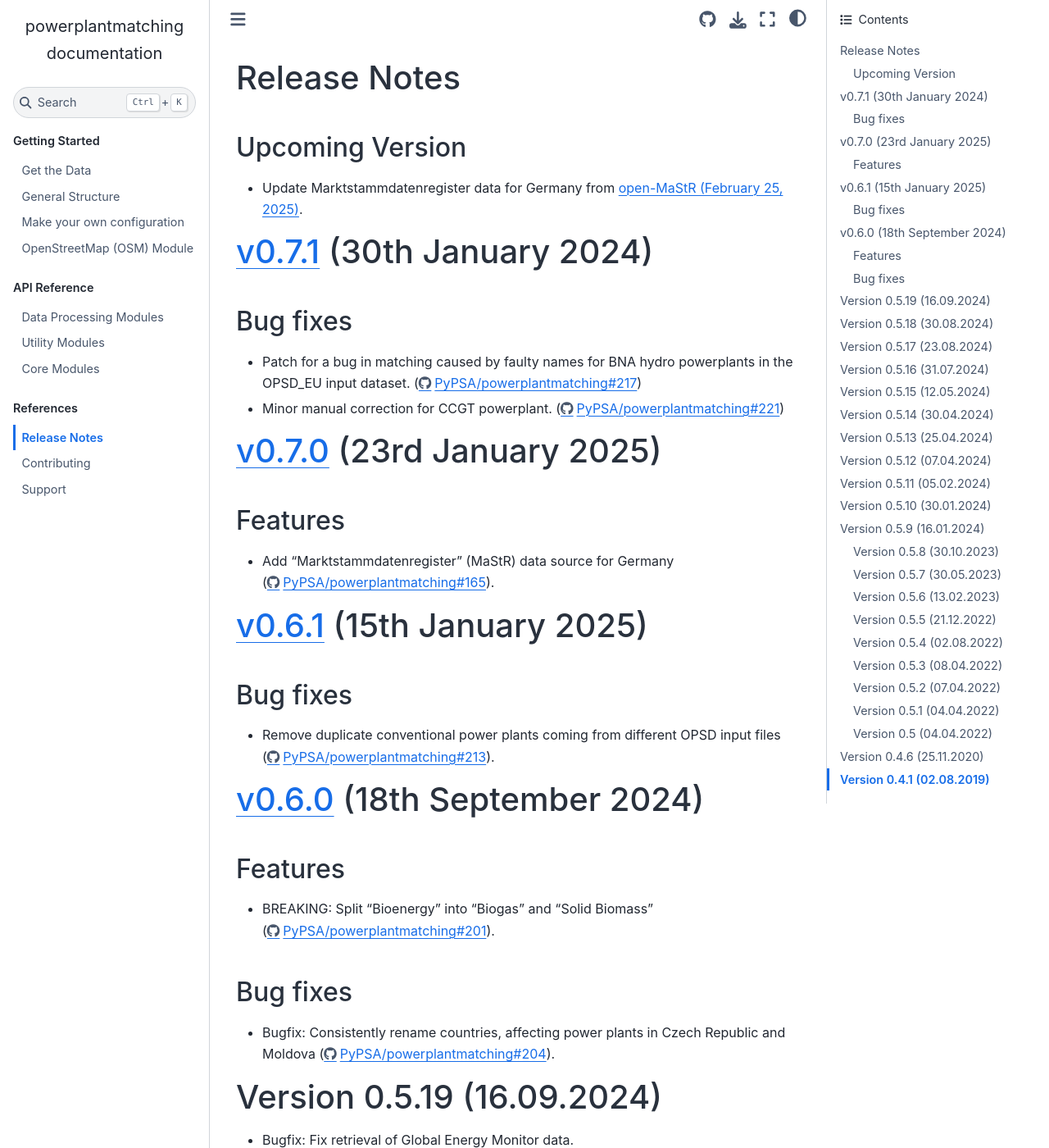
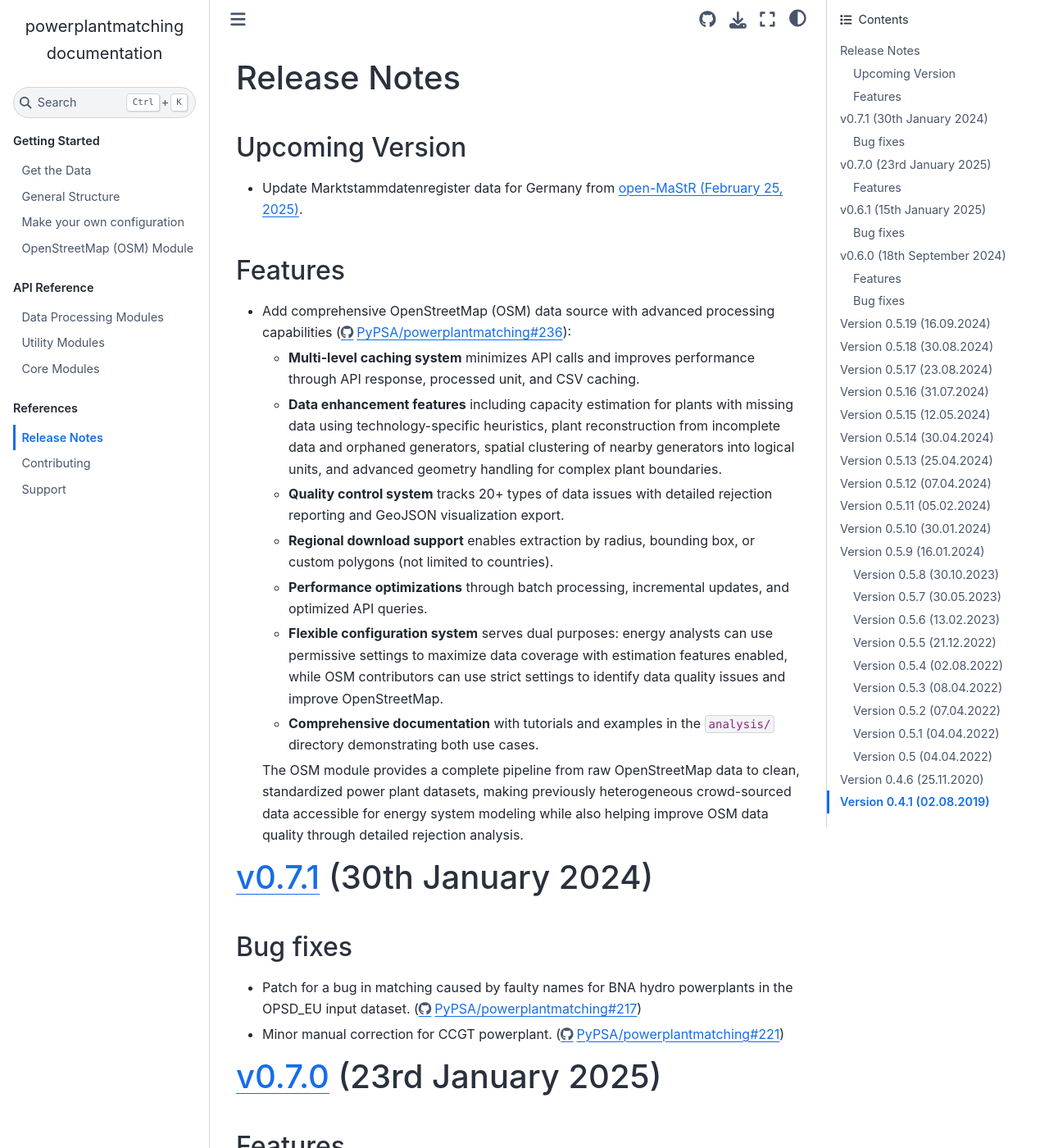
Before and after one commit to PyPSA/powerplantmatching, a Sphinx documentation site: the page built from doc/release-notes.rst, in a window 1280 px wide and 1400 px high. Shown: the whole window at 82% size. Built offline with Sphinx 7.4.7 and the Sphinx Book theme 1.1.4, drawn with Linux system fonts in a browser that asks for light colours; pages that are not in the unit, such as notebooks, are missing from menus.

Commit message:
docs: Add OSM module to release notes
- Document comprehensive OpenStreetMap data source with advanced processing
- Highlight dual purpose for energy analysts and OSM community
- Include details on caching, enhancement features, and quality control

```diff
--- a/doc/release-notes.rst
+++ b/doc/release-notes.rst
@@ -5,6 +5,22 @@ Upcoming Version
 ----------------
 
 * Update Marktstammdatenregister data for Germany from `open-MaStR (February 25, 2025)  <https://zenodo.org/records/14783581>`__.
+
+Features
+--------
+
+* Add comprehensive OpenStreetMap (OSM) data source with advanced processing capabilities (https://github.com/PyPSA/powerplantmatching/pull/236):
+
+  - **Multi-level caching system** minimizes API calls and improves performance through API response, processed unit, and CSV caching.
+  - **Data enhancement features** including capacity estimation for plants with missing data using technology-specific heuristics, plant reconstruction from incomplete data and orphaned generators, spatial clustering of nearby generators into logical units, and advanced geometry handling for complex plant boundaries.
+  - **Quality control system** tracks 20+ types of data issues with detailed rejection reporting and GeoJSON visualization export.
+  - **Regional download support** enables extraction by radius, bounding box, or custom polygons (not limited to countries).
+  - **Performance optimizations** through batch processing, incremental updates, and optimized API queries.
+  - **Flexible configuration system** serves dual purposes: energy analysts can use permissive settings to maximize data coverage with estimation features enabled, while OSM contributors can use strict settings to identify data quality issues and improve OpenStreetMap.
+  - **Comprehensive documentation** with tutorials and examples in the ``analysis/`` directory demonstrating both use cases.
+
+  The OSM module provides a complete pipeline from raw OpenStreetMap data to clean, standardized power plant datasets, making previously heterogeneous crowd-sourced data accessible for energy system modeling while also helping improve OSM data quality through detailed rejection analysis.
+
 
 `v0.7.1 <https://github.com/PyPSA/powerplantmatching/releases/tag/v0.7.1>`__ (30th January 2024)
 =================================================================================================
```
